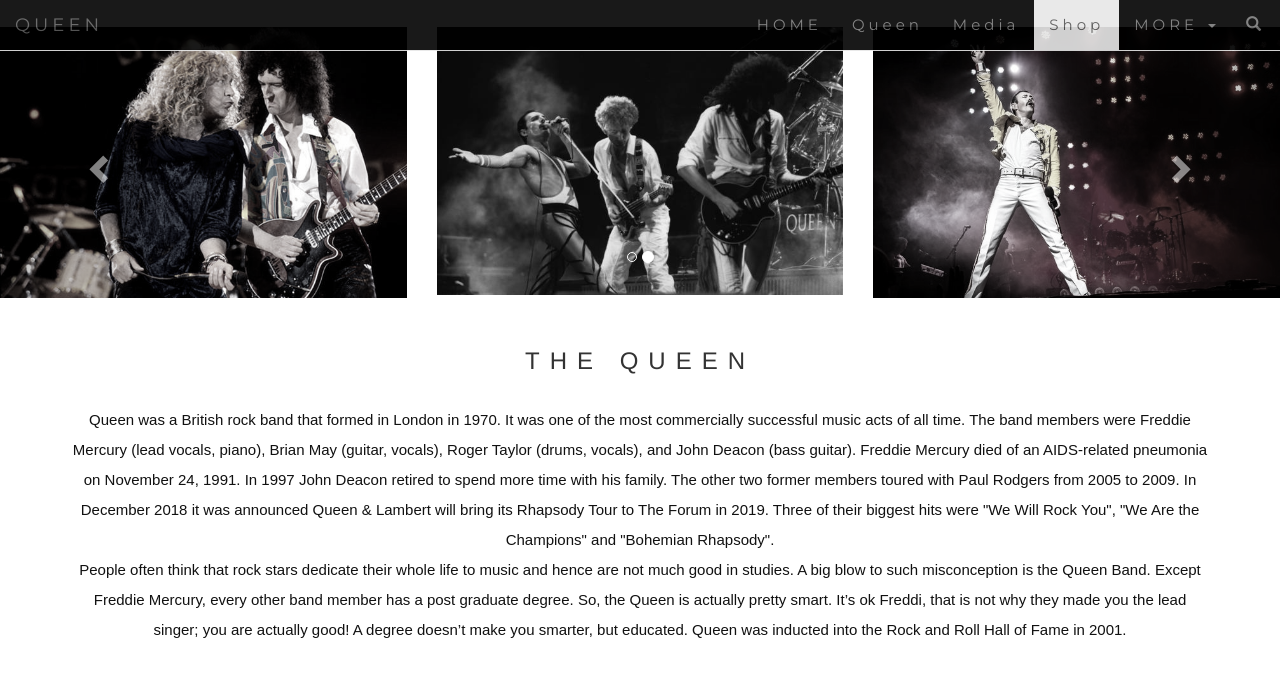
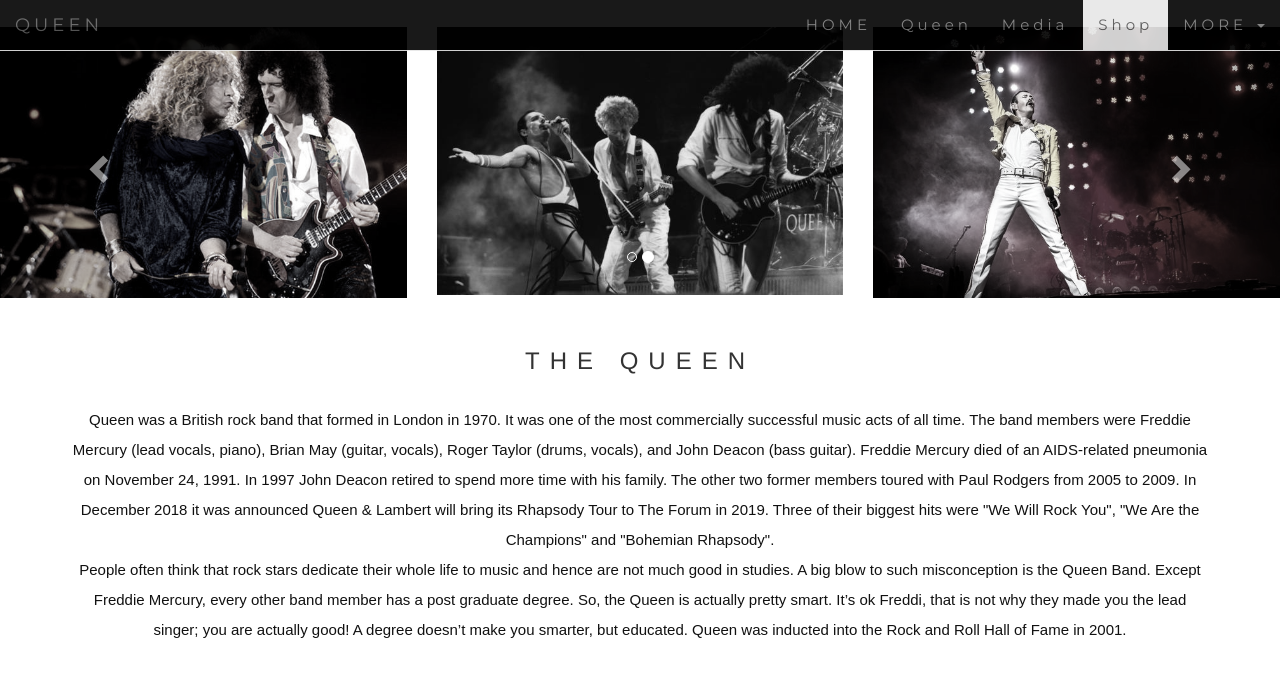
Before and after one commit to elizavetaaaa/webProject, a plain HTML site: page index.html in a window 1280 px wide. Shown: the top 692 px of the page. Drawn offline with nearby package versions, Linux system fonts and the light colour scheme.

Commit message:
Update index.html

```diff
--- a/index.html
+++ b/index.html
@@ -71,7 +71,6 @@
             <li><a href="https://blog.hrhibiza.com/blog/2018/11/27/10-interesting-facts-about-the-band-queen/" target="blank">Fun facts</a></li>
           </ul>
         </li>
-        <li><a href="#"><span class="glyphicon glyphicon-search"></span></a></li>
       </ul>
     </div>
   </div>
```
